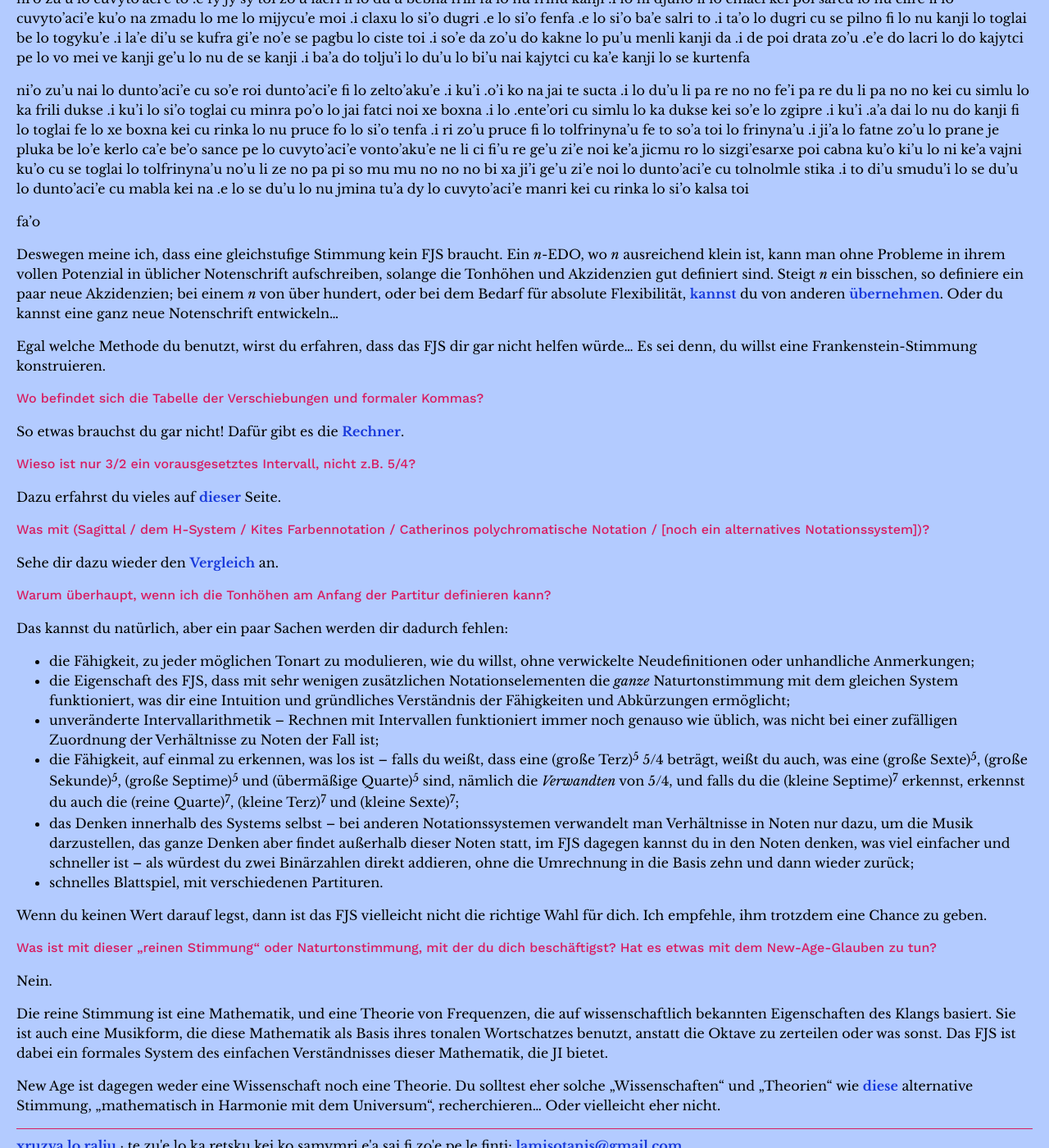
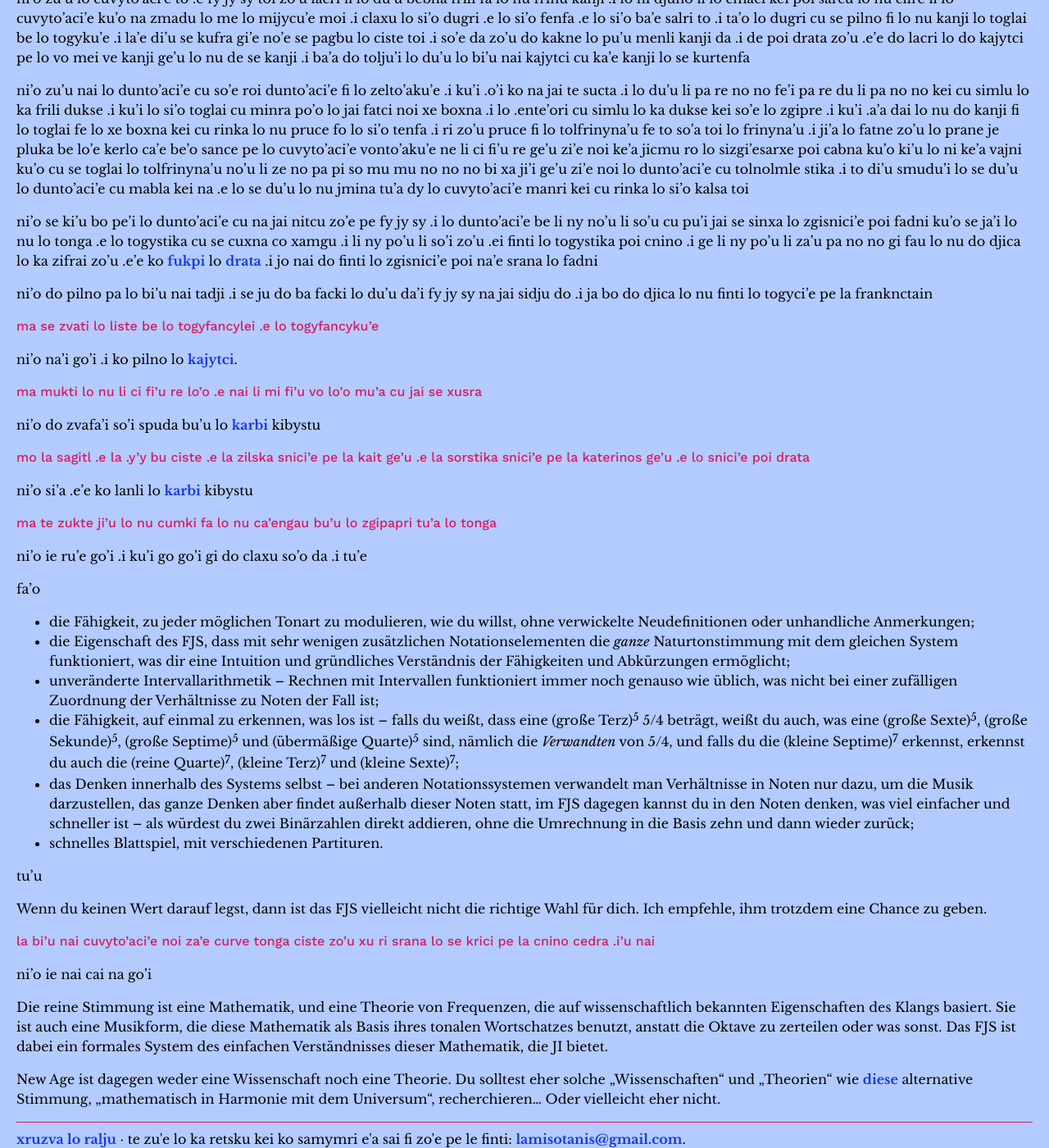
Before and after one commit to misotanni/misotanni.github.io, a Jekyll site: the page built from fjs/jbo/faq.md, in a window 1280 px wide and 1400 px high, scrolled down 214 px. Shown: the whole window at 82% size. Built offline with Jekyll 4.4.1, drawn with Linux system fonts in a browser that asks for light colours; our own code applies the rules of GitHub Pages for plain Markdown files.

Commit message:
more progress

```diff
--- a/fjs/jbo/faq.md
+++ b/fjs/jbo/faq.md
@@ -25,27 +25,36 @@ ni'o zu'u nai lo dunto'aci'e cu so'e roi dunto'aci'e fi lo zelto'aku'e
 .i ji'a lo fatne zo'u lo prane je pluka be lo'e kerlo ca'e be'o sance pe lo cuvyto'aci'e vonto'aku'e ne li ci fi'u re ge'u zi'e noi ke'a jicmu ro lo sizgi'esarxe poi cabna ku'o ki'u lo ni ke'a vajni ku'o cu se toglai lo tolfrinyna'u no'u li ze no pa pi so mu mu no no no bi xa ji'i ge'u zi'e noi lo dunto'aci'e cu tolnolmle stika
 .i to di'u smudu'i lo se du'u lo dunto'aci'e cu mabla kei na .e lo se du'u lo nu jmina tu'a dy lo cuvyto'aci'e manri kei cu rinka lo si'o kalsa toi
 
+ni'o se ki'u bo pe'i lo dunto'aci'e cu na jai nitcu zo'e pe fy jy sy
+.i lo dunto'aci'e be li ny no'u li so'u cu pu'i jai se sinxa lo zgisnici'e poi fadni ku'o se ja'i lo nu lo tonga .e lo togystika cu se cuxna co xamgu
+.i li ny po'u li so'i zo'u .ei finti lo togystika poi cnino
+.i ge li ny po'u li za'u pa no no gi fau lo nu do djica lo ka zifrai zo'u .e'e ko [fukpi](http://musictheory.zentral.zone/huntsystem1.html) lo [drata](http://sagittal.org/)
+.i jo nai do finti lo zgisnici'e poi na'e srana lo fadni
+
+ni'o do pilno pa lo bi'u nai tadji
+.i se ju do ba facki lo du'u da'i fy jy sy na jai sidju do
+.i ja bo do djica lo nu finti lo togyci'e pe la franknctain
+
+## ma se zvati lo liste be lo togyfancylei .e lo togyfancyku'e
+
+ni'o na'i go'i
+.i ko pilno lo [kajytci](calc.html).
+
+## ma mukti lo nu li ci fi'u re lo'o .e nai li mi fi'u vo lo'o mu'a cu jai se xusra
+
+ni'o do zvafa'i so'i spuda bu'u lo [karbi](compare.html) kibystu
+
+## mo la sagitl .e la .y'y bu ciste .e la zilska snici'e pe la kait ge'u .e la sorstika snici'e pe la katerinos ge'u .e lo snici'e poi drata
+
+ni'o si'a .e'e ko lanli lo [karbi](compare.html) kibystu
+
+## ma te zukte ji'u lo nu cumki fa lo nu ca'engau bu'u lo zgipapri tu'a lo tonga
+
+ni'o ie ru'e go'i
+.i ku'i go go'i gi do claxu so'o da
+.i tu'e
+
 fa'o
-
-Deswegen meine ich, dass eine gleichstufige Stimmung kein FJS braucht. Ein *n*-EDO, wo *n* ausreichend klein ist, kann man ohne Probleme in ihrem vollen Potenzial in üblicher Notenschrift aufschreiben, solange die Tonhöhen und Akzidenzien gut definiert sind. Steigt *n* ein bisschen, so definiere ein paar neue Akzidenzien; bei einem *n* von über hundert, oder bei dem Bedarf für absolute Flexibilität, [kannst](http://musictheory.zentral.zone/huntsystem1.html) du von anderen [übernehmen](http://sagittal.org/). Oder du kannst eine ganz neue Notenschrift entwickeln…
-
-Egal welche Methode du benutzt, wirst du erfahren, dass das FJS dir gar nicht helfen würde… Es sei denn, du willst eine Frankenstein-Stimmung konstruieren.
-
-## Wo befindet sich die Tabelle der Verschiebungen und formaler Kommas?
-
-So etwas brauchst du gar nicht! Dafür gibt es die [Rechner](calc.html).
-
-## Wieso ist nur 3/2 ein vorausgesetztes Intervall, nicht z.B. 5/4?
-
-Dazu erfahrst du vieles auf [dieser](compare.html) Seite.
-
-## Was mit (Sagittal / dem H-System / Kites Farbennotation / Catherinos polychromatische Notation / \[noch ein alternatives Notationssystem\])?
-
-Sehe dir dazu wieder den [Vergleich](compare.html) an.
-
-## Warum überhaupt, wenn ich die Tonhöhen am Anfang der Partitur definieren kann?
-
-Das kannst du natürlich, aber ein paar Sachen werden dir dadurch fehlen:
 
 - die Fähigkeit, zu jeder möglichen Tonart zu modulieren, wie du willst, ohne verwickelte Neudefinitionen oder unhandliche Anmerkungen;
 - die Eigenschaft des FJS, dass mit sehr wenigen zusätzlichen Notationselementen die *ganze* Naturtonstimmung mit dem gleichen System funktioniert, was dir eine Intuition und gründliches Verständnis der Fähigkeiten und Abkürzungen ermöglicht;
@@ -54,11 +63,13 @@ Das kannst du natürlich, aber ein paar Sachen werden dir dadurch fehlen:
 - das Denken innerhalb des Systems selbst – bei anderen Notationssystemen verwandelt man Verhältnisse in Noten nur dazu, um die Musik darzustellen, das ganze Denken aber findet außerhalb dieser Noten statt, im FJS dagegen kannst du in den Noten denken, was viel einfacher und schneller ist – als würdest du zwei Binärzahlen direkt addieren, ohne die Umrechnung in die Basis zehn und dann wieder zurück;
 - schnelles Blattspiel, mit verschiedenen Partituren.
 
+tu'u
+
 Wenn du keinen Wert darauf legst, dann ist das FJS vielleicht nicht die richtige Wahl für dich. Ich empfehle, ihm trotzdem eine Chance zu geben.
 
-## Was ist mit dieser „reinen Stimmung“ oder Naturtonstimmung, mit der du dich beschäftigst? Hat es etwas mit dem New-Age-Glauben zu tun?
+## la bi'u nai cuvyto'aci'e noi za'e curve tonga ciste zo'u xu ri srana lo se krici pe la cnino cedra .i'u nai
 
-Nein.
+ni'o ie nai cai na go'i
 
 Die reine Stimmung ist eine Mathematik, und eine Theorie von Frequenzen, die auf wissenschaftlich bekannten Eigenschaften des Klangs basiert. Sie ist auch eine Musikform, die diese Mathematik als Basis ihres tonalen Wortschatzes benutzt, anstatt die Oktave zu zerteilen oder was sonst. Das FJS ist dabei ein formales System des einfachen Verständnisses dieser Mathematik, die JI bietet.
 
```
